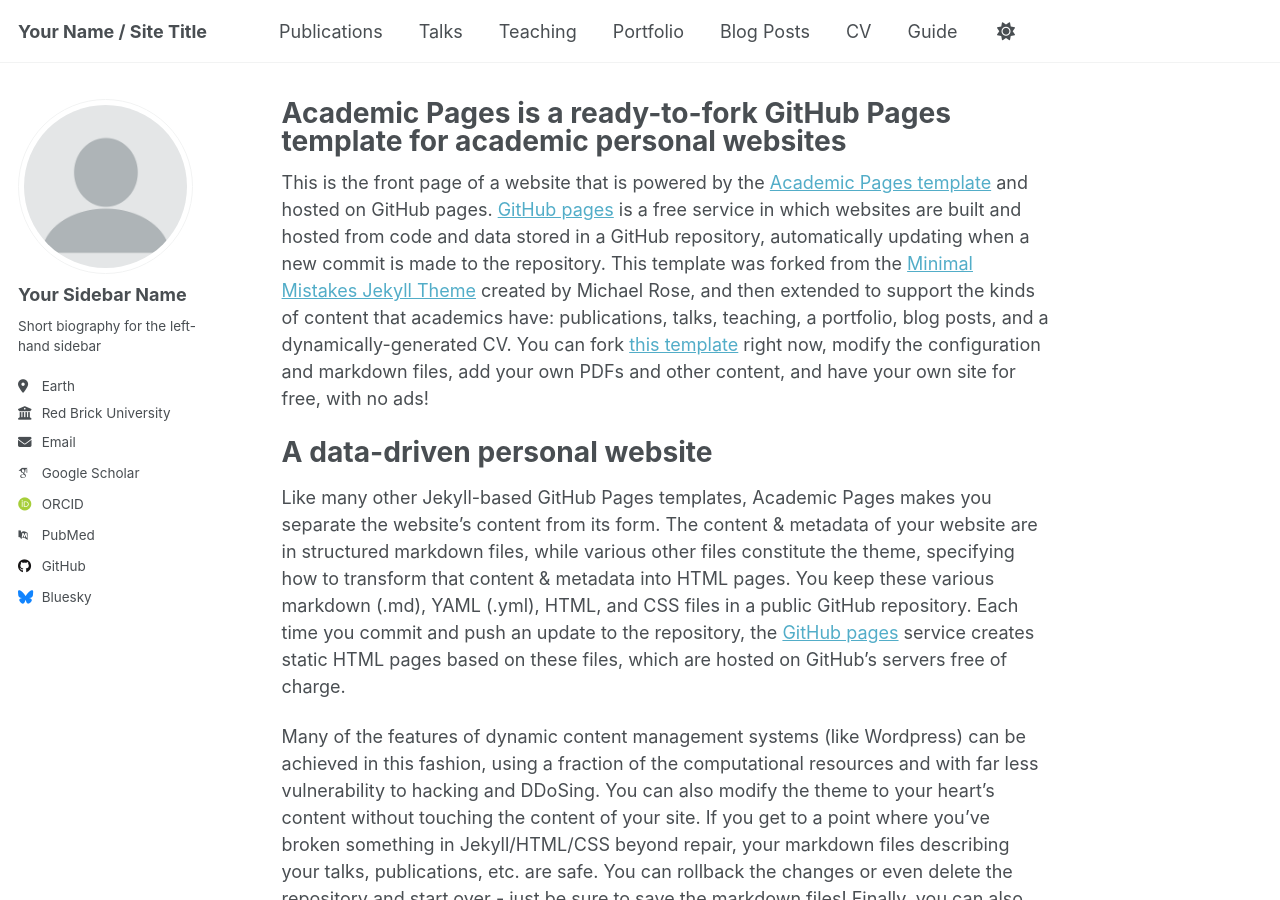
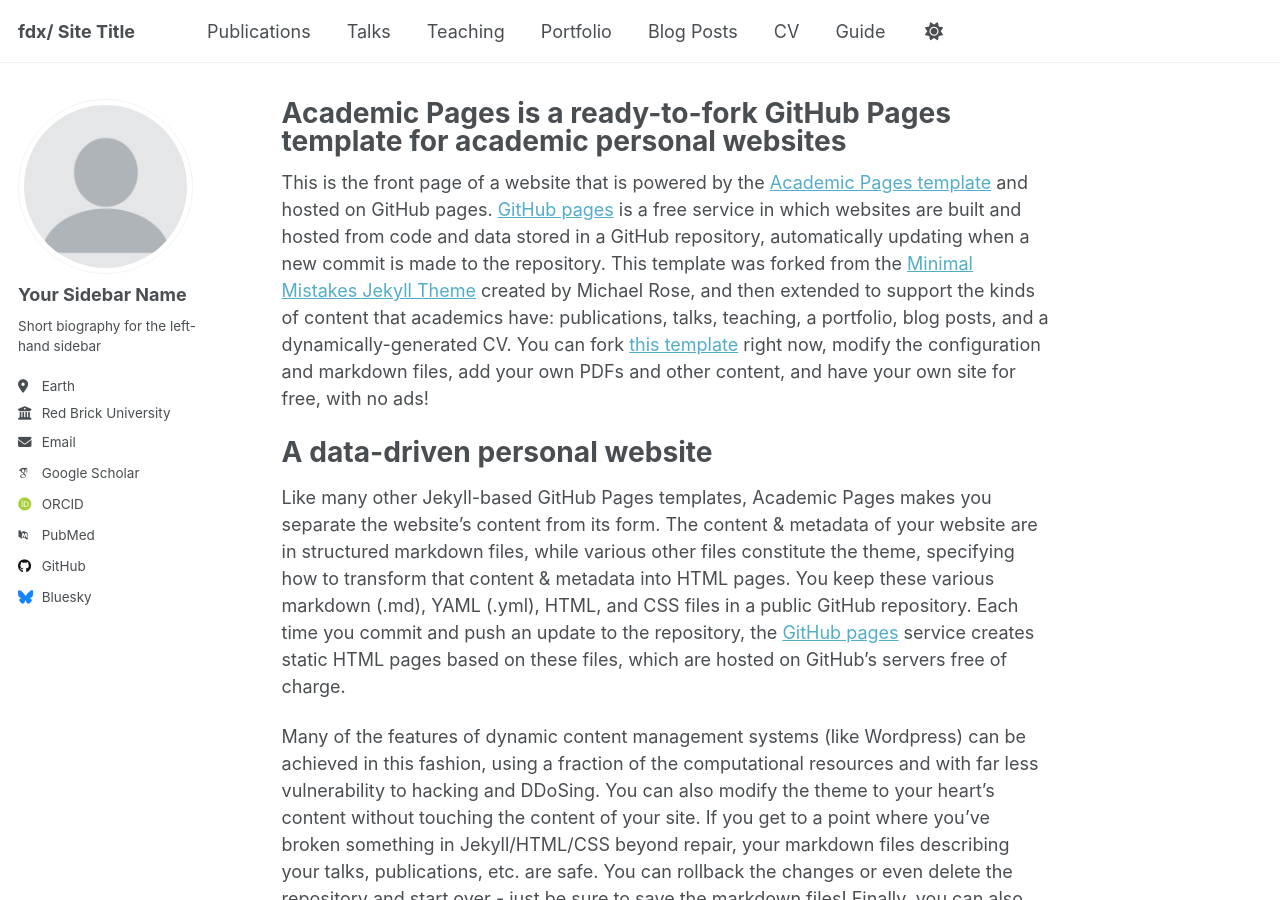
Before and after one commit to zhL9527/zhl9527.github.io, a Jekyll site: the page built from _pages/about.md, in a window 1280 px wide and 900 px high. Built offline with Jekyll 4.4.1, drawn with Linux system fonts in a browser that asks for light colours; some web fonts are replaced.

Commit message:
Update _config.yml

```diff
--- a/_config.yml
+++ b/_config.yml
@@ -9,7 +9,7 @@
 # Basic Site Settings
 locale                   : "en-US"
 site_theme               : "default"
-title                    : "Your Name / Site Title"
+title                    : "fdx/ Site Title"
 title_separator          : "-"
 name                     : &name "fdx"
 description              : &description "personal description"
```
